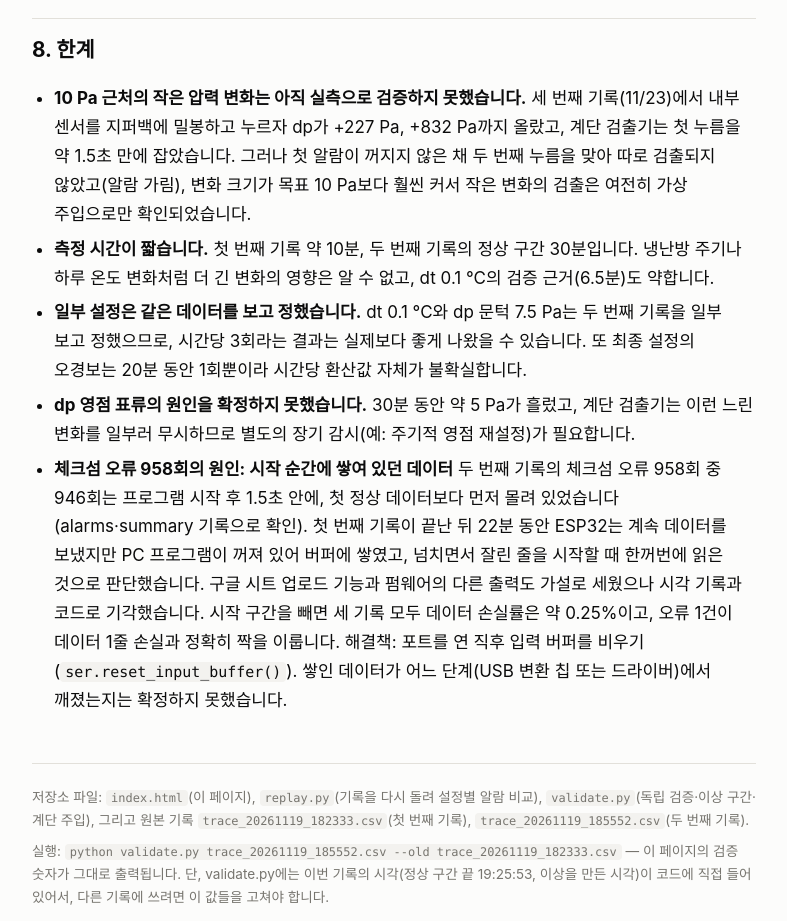
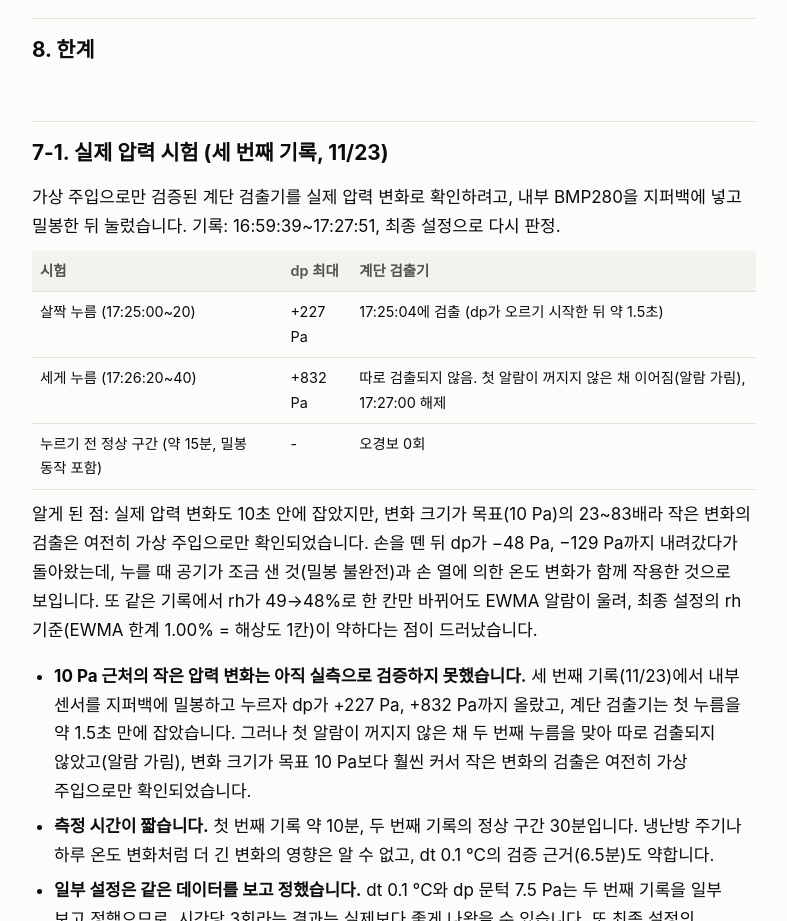
Before and after one commit to kevezk/fdc-sensor-threshold, a plain HTML site: page index.html in a window 1280 px wide. Shown: the part 10280-11201 px from the top of the page, without its empty margins (246-1033 px from the left). Drawn offline with Linux system fonts and the light colour scheme.

Commit message:
Document real pressure test results and observations
Added section on real pressure tests with detailed observations and results.

```diff
--- a/index.html
+++ b/index.html
@@ -633,6 +633,15 @@ footer{margin-top:48px;color:var(--muted);font-size:.85rem;border-top:1px solid
 
 <!-- ============================================================ 8 -->
 <h2 id="limits">8. 한계</h2>
+<h2 id="real-test">7-1. 실제 압력 시험 (세 번째 기록, 11/23)</h2>
+<p>가상 주입으로만 검증된 계단 검출기를 실제 압력 변화로 확인하려고, 내부 BMP280을 지퍼백에 넣고 밀봉한 뒤 눌렀습니다. 기록: 16:59:39~17:27:51, 최종 설정으로 다시 판정.</p>
+<table>
+<tr><th>시험</th><th>dp 최대</th><th>계단 검출기</th></tr>
+<tr><td>살짝 누름 (17:25:00~20)</td><td>+227 Pa</td><td>17:25:04에 검출 (dp가 오르기 시작한 뒤 약 1.5초)</td></tr>
+<tr><td>세게 누름 (17:26:20~40)</td><td>+832 Pa</td><td>따로 검출되지 않음. 첫 알람이 꺼지지 않은 채 이어짐(알람 가림), 17:27:00 해제</td></tr>
+<tr><td>누르기 전 정상 구간 (약 15분, 밀봉 동작 포함)</td><td>-</td><td>오경보 0회</td></tr>
+</table>
+<p>알게 된 점: 실제 압력 변화도 10초 안에 잡았지만, 변화 크기가 목표(10 Pa)의 23~83배라 작은 변화의 검출은 여전히 가상 주입으로만 확인되었습니다. 손을 뗀 뒤 dp가 −48 Pa, −129 Pa까지 내려갔다가 돌아왔는데, 누를 때 공기가 조금 샌 것(밀봉 불완전)과 손 열에 의한 온도 변화가 함께 작용한 것으로 보입니다. 또 같은 기록에서 rh가 49→48%로 한 칸만 바뀌어도 EWMA 알람이 울려, 최종 설정의 rh 기준(EWMA 한계 1.00% = 해상도 1칸)이 약하다는 점이 드러났습니다.</p>
 <ul>
 <li><b>10 Pa 근처의 작은 압력 변화는 아직 실측으로 검증하지 못했습니다.</b> 세 번째 기록(11/23)에서 내부 센서를 지퍼백에 밀봉하고 누르자 dp가 +227 Pa, +832 Pa까지 올랐고, 계단 검출기는 첫 누름을 약 1.5초 만에 잡았습니다. 그러나 첫 알람이 꺼지지 않은 채 두 번째 누름을 맞아 따로 검출되지 않았고(알람 가림), 변화 크기가 목표 10 Pa보다 훨씬 커서 작은 변화의 검출은 여전히 가상 주입으로만 확인되었습니다.</li>
 <li><b>측정 시간이 짧습니다.</b> 첫 번째 기록 약 10분, 두 번째 기록의 정상 구간 30분입니다. 냉난방 주기나 하루 온도 변화처럼 더 긴 변화의 영향은 알 수 없고, dt 0.1 °C의 검증 근거(6.5분)도 약합니다.</li>
```
